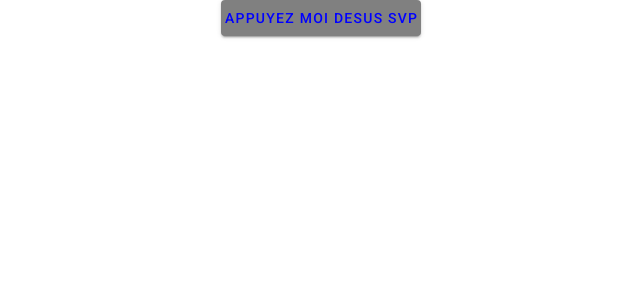
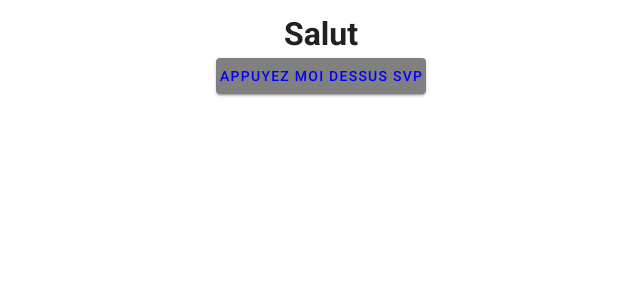
Before and after one commit to DreamsEvz/portefolio, a Vue app: page / in a window 1280 px wide. Shown: the top 300 px of the page, without its empty margins (319-959 px from the left). Built offline with nearby package versions, Linux system fonts and the light colour scheme.

Commit message:
Modification

```diff
--- a/src/App.vue
+++ b/src/App.vue
@@ -1,10 +1,15 @@
 <template>
   <v-app>
 
+      <h1 style="text-align: center; margin-top: 10px">
+        Salut
+      </h1>
+
+
     <v-btn
         elevation="2"
-        style="color: blue; width: 200px; background: grey; margin-left: auto; margin-right: auto"
-    >Appuyez moi desus svp</v-btn>
+        style="color: blue; width: 210px; background: grey; margin-left: auto; margin-right: auto"
+    >Appuyez moi dessus svp</v-btn>
 
   </v-app>
 </template>
```
